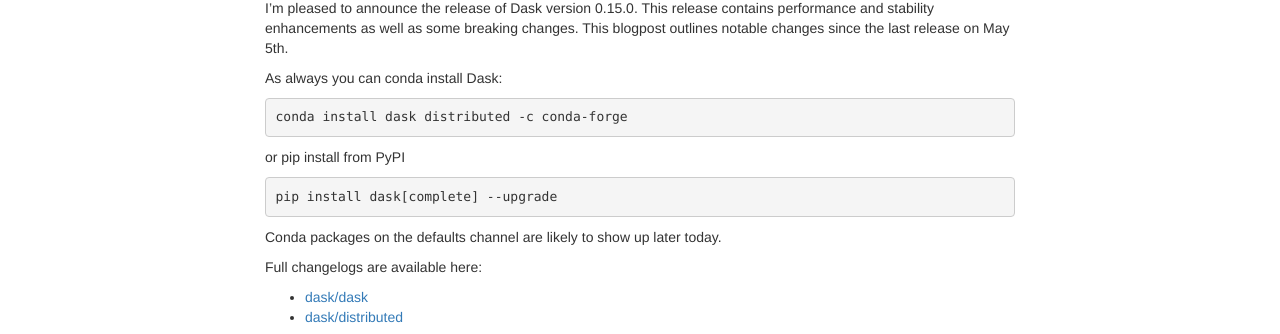
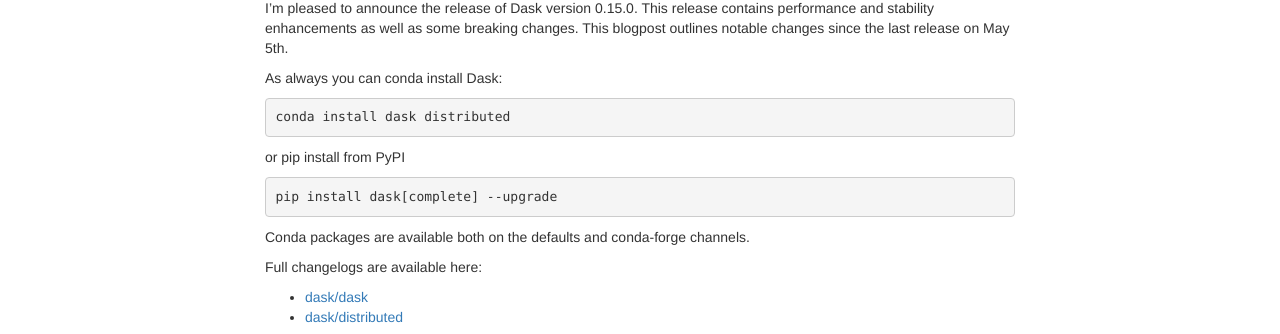
Before and after one commit to besyskymnbk/blog, a Jekyll site: the page built from _posts/work/2017-06-15-dask-0.15.0.md, in a window 1280 px wide and 900 px high. Shown: the part 230-564 px from the top of the window. Built offline with Jekyll 4.4.1, drawn with Linux system fonts in a browser that asks for light colours; comment, search, counter and statistics services are not loaded.

Commit message:
conda-forge -> defaults

```diff
--- a/_posts/work/2017-06-15-dask-0.15.0.md
+++ b/_posts/work/2017-06-15-dask-0.15.0.md
@@ -18,13 +18,13 @@ changes.  This blogpost outlines notable changes since the last release on May
 
 As always you can conda install Dask:
 
-    conda install dask distributed -c conda-forge
+    conda install dask distributed
 
 or pip install from PyPI
 
     pip install dask[complete] --upgrade
 
-Conda packages on the defaults channel are likely to show up later today.
+Conda packages are available both on the defaults and conda-forge channels.
 
 Full changelogs are available here:
 
```
